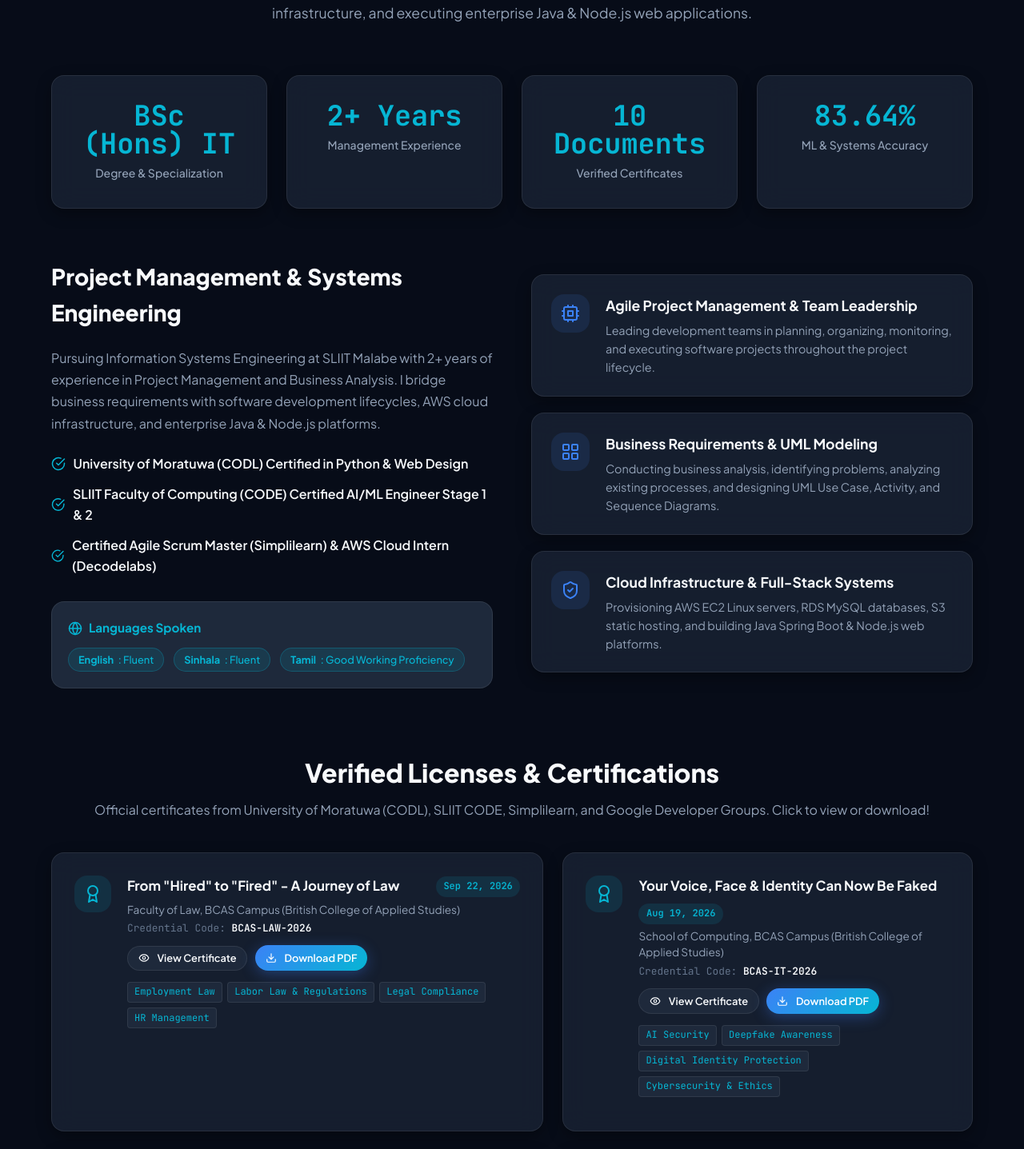
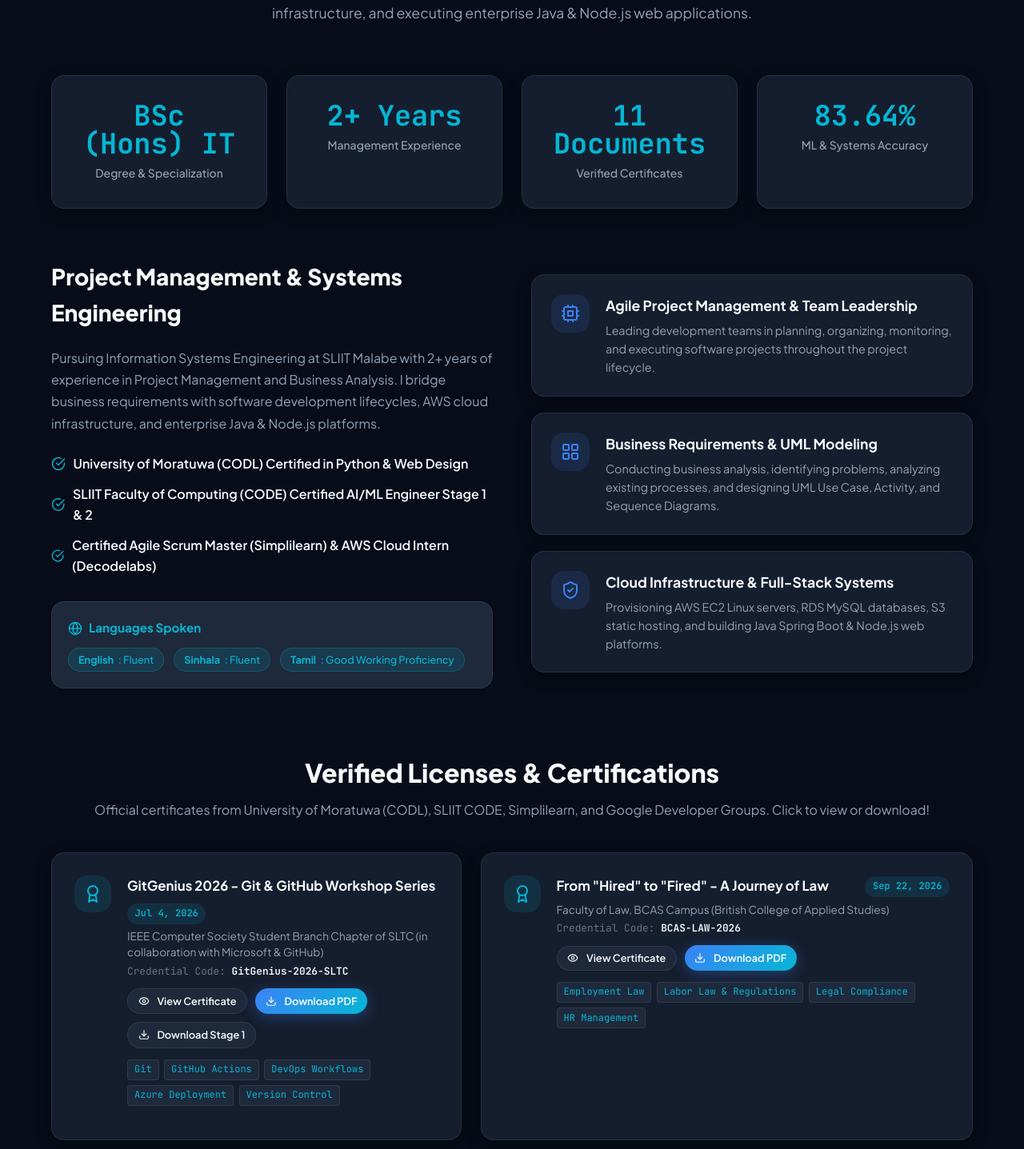
Before and after one commit to Sadeep78/portfolio, a React (Vite) app: page / in a window 1280 px wide. Shown: the part 1328-2765 px from the top of the page at 80% size. Built offline with nearby package versions, Linux system fonts and the light colour scheme.

Commit message:
Add GitGenius 2026 IEEE SLTC workshop certificate and GitHub badge

```diff
--- a/src/data/portfolioData.js
+++ b/src/data/portfolioData.js
@@ -27,7 +27,7 @@ export const portfolioData = {
   stats: [
     { label: "Degree & Specialization", value: "BSc (Hons) IT", accent: "Specialising in ISE" },
     { label: "Management Experience", value: "2+ Years", accent: "Project Manager & BA" },
-    { label: "Verified Certificates", value: "10 Documents", accent: "SLIIT, BCAS, UoM & Simplilearn" },
+    { label: "Verified Certificates", value: "11 Documents", accent: "SLIIT, IEEE, BCAS & UoM" },
     { label: "ML & Systems Accuracy", value: "83.64%", accent: "Tuned KNN (k=15)" }
   ],
 
@@ -51,6 +51,19 @@ export const portfolioData = {
   },
 
   certifications: [
+    {
+      id: "gitgenius-2026-ieee-sltc",
+      title: "GitGenius 2026 - Git & GitHub Workshop Series",
+      issuer: "IEEE Computer Society Student Branch Chapter of SLTC (in collaboration with Microsoft & GitHub)",
+      date: "Jul 4, 2026",
+      credentialId: "GitGenius-2026-SLTC",
+      verifyUrl: null,
+      pdfUrl: "/certificates/gitgenius-2026-sltc-ieee.jpg",
+      pdfUrlAlt: "/certificates/github-for-beginners-badge.png",
+      fileName: "GitGenius_2026_SLTC_IEEE_Certificate.jpg",
+      fileNameAlt: "GitHub_for_Beginners_Badge.png",
+      skills: ["Git", "GitHub Actions", "DevOps Workflows", "Azure Deployment", "Version Control"]
+    },
     {
       id: "bcas-law-hired-fired",
       title: 'From "Hired" to "Fired" - A Journey of Law',
```
Also changed, not shown: public/certificates/gitgenius-2026-sltc-ieee.jpg (added), public/certificates/github-for-beginners-badge.png (added).
